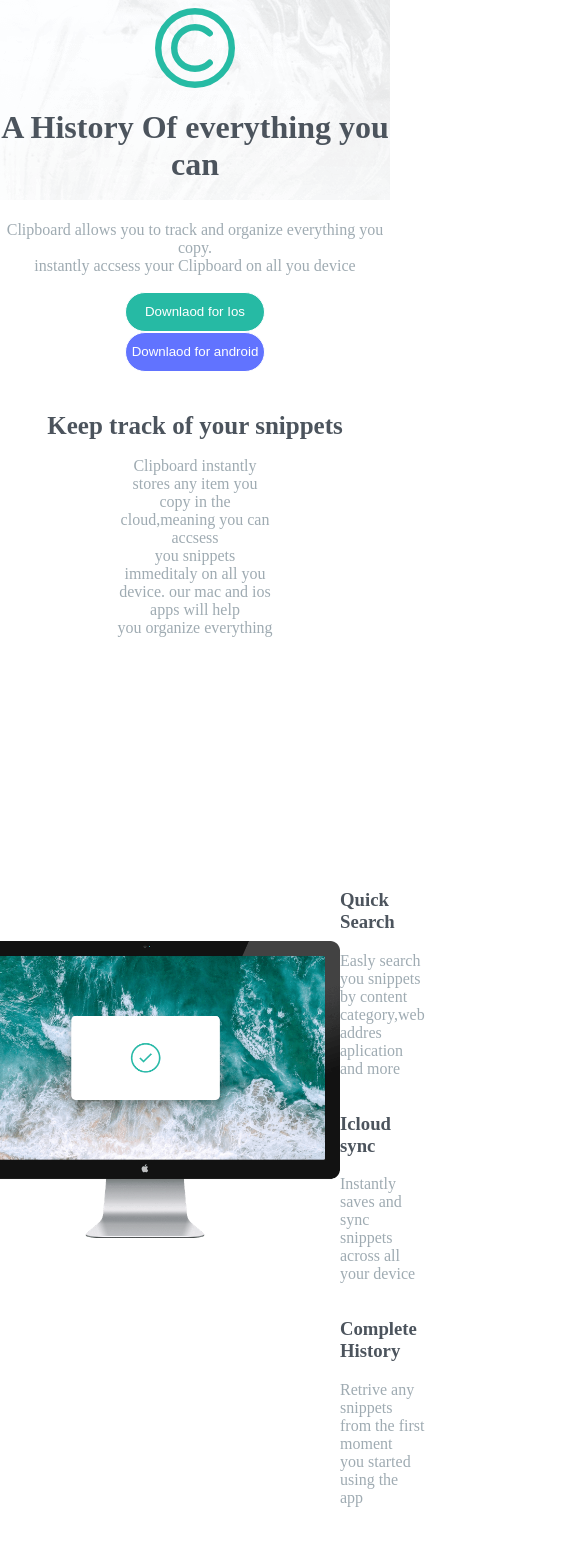
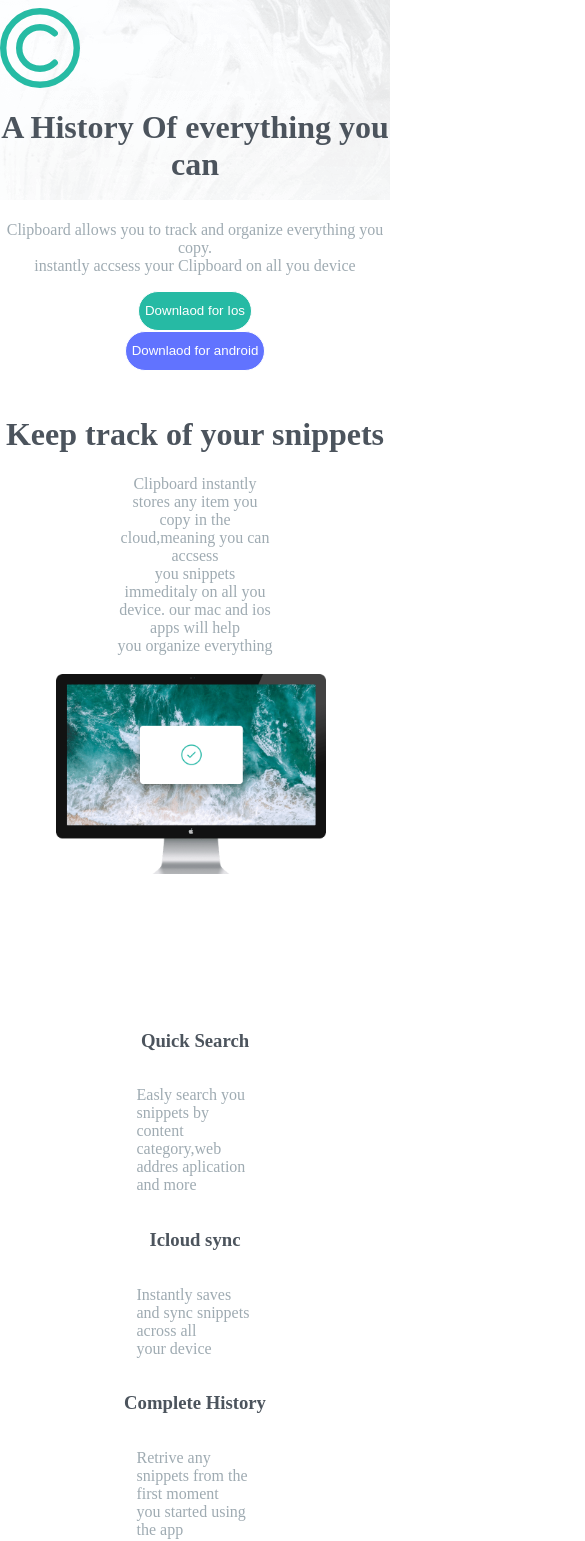
Before and after one commit to NikaShubitidze18/Clipboard-landing-page, a plain HTML site: page index.html in a window 390 px wide. Shown: the top 1541 px of the page, 585 px wide, since content can reach past the window. Drawn offline with Linux system fonts and the light colour scheme; a web font is replaced by a local one.

Commit message:
second commit

```diff
--- a/index.html
+++ b/index.html
@@ -27,8 +27,7 @@
 <p style="width: 40%; margin: auto; color: hsl(201, 11%, 66%);">Clipboard instantly stores any item you copy in the cloud,meaning you can accsess <br>you snippets immeditaly on all you device. our mac and ios apps will help <br>you organize everything </p>
 </div>
 <div id="img-wrapper">
-
-    <img src="images/image-computer.png" alt="#">
+ <div class="main-img"></div>
     <div  class="text-wrapper">
         <div>
             <h3 style="color: hsl(210, 10%, 33%);">Quick Search</h3>
@@ -114,7 +113,7 @@
         <img src="images/icon-instagram.svg" alt="#">
         <img src="images/icon-twitter.svg" alt="#">
     </div>
-    <img style="margin-right: 1%;" width="50px" src="images/logo.svg" alt="">
+    <img class="fotter" style="margin-right: 1%;" width="50px" src="images/logo.svg" alt="">
     </footer>
 </body>
 </html>
--- a/style.css
+++ b/style.css
@@ -44,8 +44,14 @@ header{
     display: flex;
     margin-top: 5%;
 }
-#img-wrapper img{
-    margin-left: -50px;
+
+.main-img{
+    background-image:url(images/image-computer.png);
+    width: 800px;
+    height: auto;
+    background-repeat: no-repeat;
+    background-size: cover;
+    margin-left: -2%;
 }
 .text-wrapper{
     width: 50%;
@@ -163,79 +169,126 @@ width: 100%;
   .main-text{
     width: 50%;
   }
-@media (max-width:740px){
-    #main-two-two{
+  @media (max-width: 740px) {
+    /* მობილურ მოწყობილობებზე */
+    #main-wrapper {
+        display: flex;
+        width: 100%;
+        flex-direction: column; /* სვეტებად მოწყობა */
+        justify-content: center;
+        align-items: center; /* შუაში განლაგება */
+        margin-top: 15%;
+    }
+
+    #img-wrapper {
+        width: 100%;
+        display: flex;
+        flex-direction: column; /* სვეტებად მოწყობა */
+        align-items: center; /* შუაში განლაგება */
+        margin-top: 5%;
+    }
+
+    .text-wrapper {
+        width: 100%;
+        margin-left: 0;
+        display: flex;
+        flex-direction: column; /* სვეტებად მოწყობა */
+        align-items: center; /* შუაში განლაგება */
+        margin-top: 20%; /* საკმარისი ადგილი */
+    }
+
+    .text-wrapper div {
+        width: 100%;
+        display: flex;
+        justify-content: center; /* შუაში განლაგება */
         flex-direction: column;
+        align-items: center;
+    }
 
+    .main-img {
+        background-image: url(images/image-computer.png);
+        width: 270px;
+        height: 200px;
+        background-size: cover;
+        background-repeat: no-repeat;
+        margin-bottom: 15%;
+        display: block;
     }
-    #footer-wrapper{
+
+    #footer-wrapper {
+        flex-direction: column; /* სვეტებად მოწყობა */
+        align-items: center; /* შუაში განლაგება */
+    }
+    footer{
+        display: flex;
+        margin-top: 5%;
+        width: 100%;
+        height: 100px;
+        align-items: center;
         flex-direction: column;
     }
-    #header-wrapper{
+    .header-button {
+        display: flex;
+        flex-direction: column; /* სვეტებად მოწყობა */
+        align-items: center; /* შუაში განლაგება */
+    }
+
+    .main-text {
+        width: 70%;
+    }
+    #main-wrapper-four{
+        display: flex;
+        width: 100%;
+        justify-content: center;
+        flex-direction: column;
+        margin-top: 5%;
+        align-items: center;
+    }
+    #main-wrapper-four img{
+        margin-top: 5%;
+        margin-left: 0%;
+        width: 180px;
+        cursor: pointer;
+    }
+    #main-two-two{
+        display: flex;
+        flex-direction: column;
+        align-items: center;
+        justify-content: center;
+        width: 70%;
+    }
+    #maaii-wrapper{
         display: flex;
         align-items: center;
         width: 100%;
         flex-direction: column;
-        text-align: center;
+        margin-top: 5%;
+        justify-content: baseline;
 
     }
-    .header-button {
-        height: max-content;
-        border-radius: 20px;
-        border: 1px solid ;
-        color: white;
-        cursor: pointer;
+    #maaii-wrapper h1{
+        font-size: 20px;
+    }
+    .main-button {
         display: flex;
+        width: 100%;
+        justify-content: center;
         flex-direction: column;
-        text-align: center;
+        align-items: center;
     }
-    .header-button button{
+    .main-button button{
+        width: 200px;
         height: 40px;
         border-radius: 20px;
         border: 1px solid ;
         color: white;
         cursor: pointer;
     }
-    .main-text{
-        width: 70%;
-      }
-      #main-wrapper{
-        display: flex;
-        width: 100%;
-        flex-direction: column;
-        justify-content: center;
-        margin-top: 15%;
-    }
-    #main-wrapper h1{
-        font-size: 25px;
-    }
-    #img-wrapper img{
-
-        width: 100%;
-        display: flex;
-
-    }
-    #img-wrapper{
-        width: 100%;
-        display: flex;
-        margin-top: 5%;
-       align-items: center;
-
-    }
-    .text-wrapper{
-        width: 100%;
-        margin-left: 0%;
-        display: flex;
-        flex-direction: column;
-        margin-top: 55%;
-        align-items: start;
-
-    }
-    .text-wrapper p{
-        width: 100%;
-    }
     main {
         min-height: calc(100vh - 250px);
         margin-top: 50%;
     }
+    .fotter{
+        visibility: hidden;
+    }
 }
```
